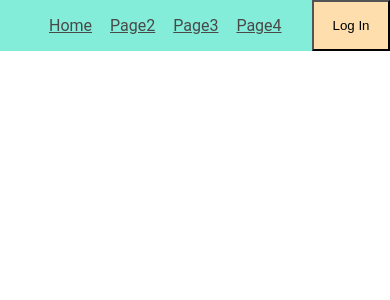
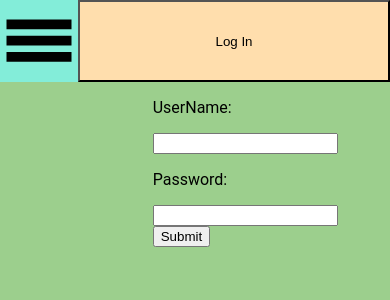
Before and after one commit to VolodymyrPliuta/LoginPage, a React (Create React App) app: page / in a window 390 px wide. Shown: the top 300 px of the page. Built offline with nearby package versions, Linux system fonts and the light colour scheme.

Commit message:
Add Hamburger menu/Login form

```diff
--- a/src/App.js
+++ b/src/App.js
@@ -2,12 +2,15 @@ import React, { Component } from 'react';
 import './App.css';
 
 let button = document.getElementsByTagName('button')
+const slideMenu = document.getElementsByClassName('slide-menu')
+const form = document.getElementsByClassName('form')
 
 class App extends Component {
   constructor() {
     super();
     this.state = {
-      logedin: false
+      logedin: false,
+      mobileMenu: false
     }
   }
 
@@ -19,6 +22,7 @@ class App extends Component {
         logedin: true
       })
       button[0].innerHTML = "Log Out"
+      form[0].setAttribute('style', 'display: none;')
       console.log(true)
       console.log(button)
     }
@@ -28,11 +32,29 @@ class App extends Component {
       })
       console.log(false)
       button[0].innerHTML = "Log In"
+      form[0].setAttribute('style', 'display: flex;')
     }
   }
 
+  menuSlide = () => {
+    if(this.state.mobileMenu === false) {
+      this.setState({
+        mobileMenu: true
+      })
+      slideMenu[0].setAttribute('style', 'left: 0')
+    }
+    else{
+      this.setState({
+        mobileMenu: false
+      })
+      slideMenu[0].setAttribute('style', 'left: -40%')
+    }
+  }
+
+
   render() {
     return (
+      <div className="body">
         <div className="nav-menu">
           <nav className="nav">
             <ol>
@@ -42,8 +64,35 @@ class App extends Component {
               <li><a href="…">Page4</a></li>
             </ol>
           </nav>
+          <nav className="nav-mobile" onClick={this.menuSlide}>
+            <a>
+              <svg class="hamburger-icon" xmlns="http://www.w3.org/2000/svg" viewBox="0 0 24 24"><path d="M2 6h20v3H2zm0 5h20v3H2zm0 5h20v3H2z"></path></svg>
+            </a>
+          </nav>
           <div className="login">
             <button className="button" onClick={this.login}>Log In</button>
+          </div>
+        </div>
+        <div className="popupSection">
+          <div className="slide-menu" >
+            <nav>
+              <ol className="mobile-list">
+                <li><a href="…">Home</a></li>
+                <li><a href="…">Page2</a></li>
+                <li><a href="…">Page3</a></li>
+                <li><a href="…">Page4</a></li>
+              </ol>
+            </nav>
+          </div>
+          <div className="form">
+            <form>
+              <p>UserName:</p>
+              <input type="text" />
+              <p>Password: </p>
+              <input type="password" />
+              <button onClick={this.submit}>Submit</button>
+            </form>
+          </div>
         </div>
       </div>
     );
--- a/src/index.css
+++ b/src/index.css
@@ -9,6 +9,12 @@ body {
   font-color: #494949;
 }
 
+.body {
+  display: flex;
+  flex-direction: column;
+  background-color: #9ccf8d;
+  height: 100vh;
+}
 .nav-menu {
   display: flex;
   flex-direction: row;
@@ -21,9 +27,18 @@ body {
   flex:4;
 }
 
+.nav-mobile {
+  display: flex;
+  flex-direction: column;
+  width: 20%;
+}
 .button {
   width: 100%;
   background-color: navajowhite;
+}
+
+.popupSection {
+  display: flex;
 }
 
 ol {
@@ -33,6 +48,24 @@ ol {
 
 li {
   margin: 0 9px;
+  min-width: 15%;
+}
+.slide-menu {
+  display: flex;
+  flex-direction: row;
+  background-color: #99ADD9;
+  position: relative;
+  left: -40%;
+  width: 40%;
+}
+
+.form {
+  justify-content: right;
+}
+.mobile-list {
+  display: flex;
+  flex-direction: column;
+  color: white
 }
 
 .login {
@@ -46,8 +79,16 @@ a {
   color: #494949;
 }
 
+@media only screen and (max-width: 600px) {
+  .nav {
+    font-size: 40px;
+    display: none
+  }
+}
+
 @media only screen and (min-width: 600px) {
-     .nav {
-        font-size: 40px;
-    }
+  .nav-mobile {
+    font-size: 40px;
+    display: none;
+  }
 }
```
Lines whose indentation alone changed are shown as unchanged.
